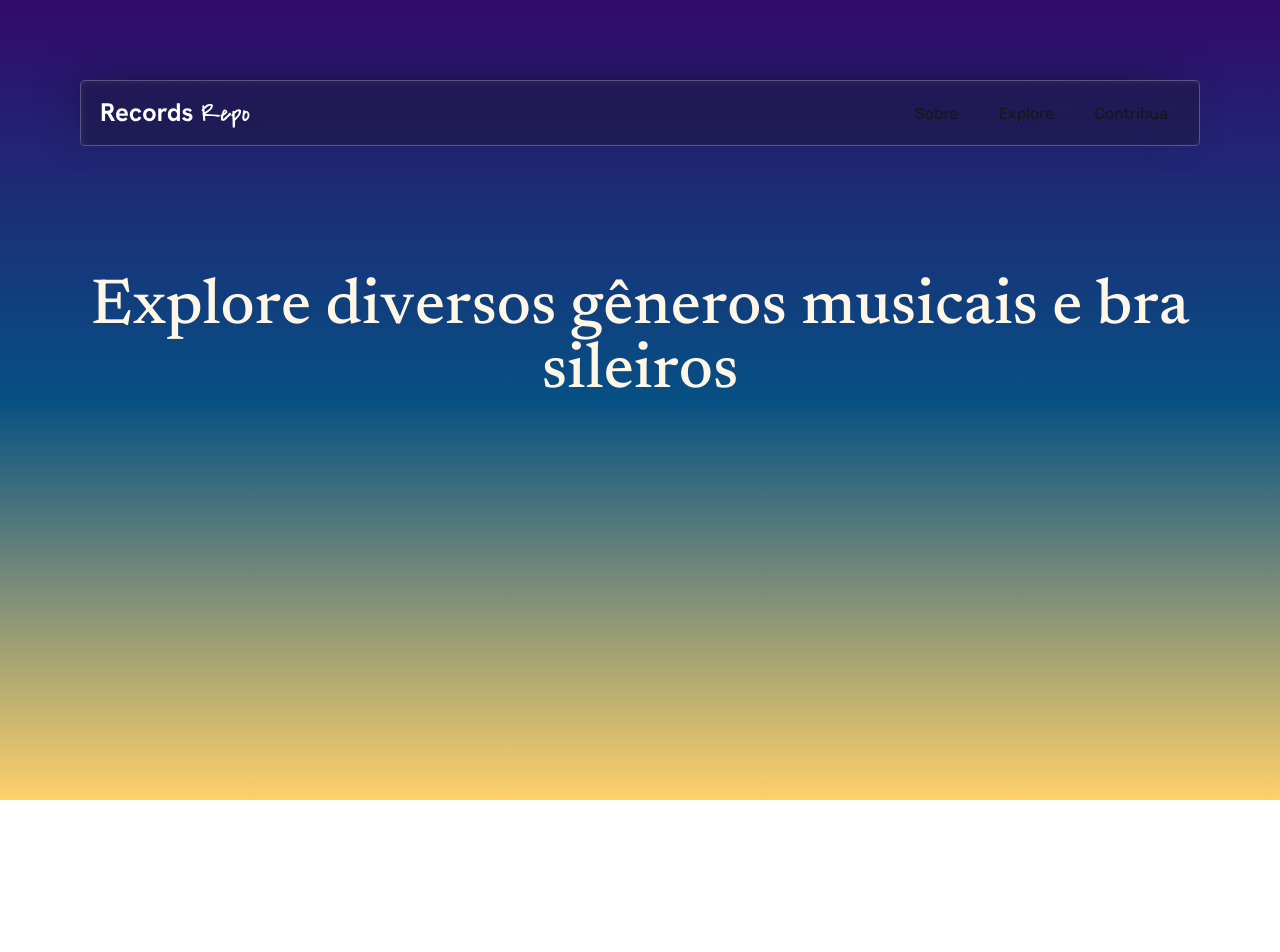
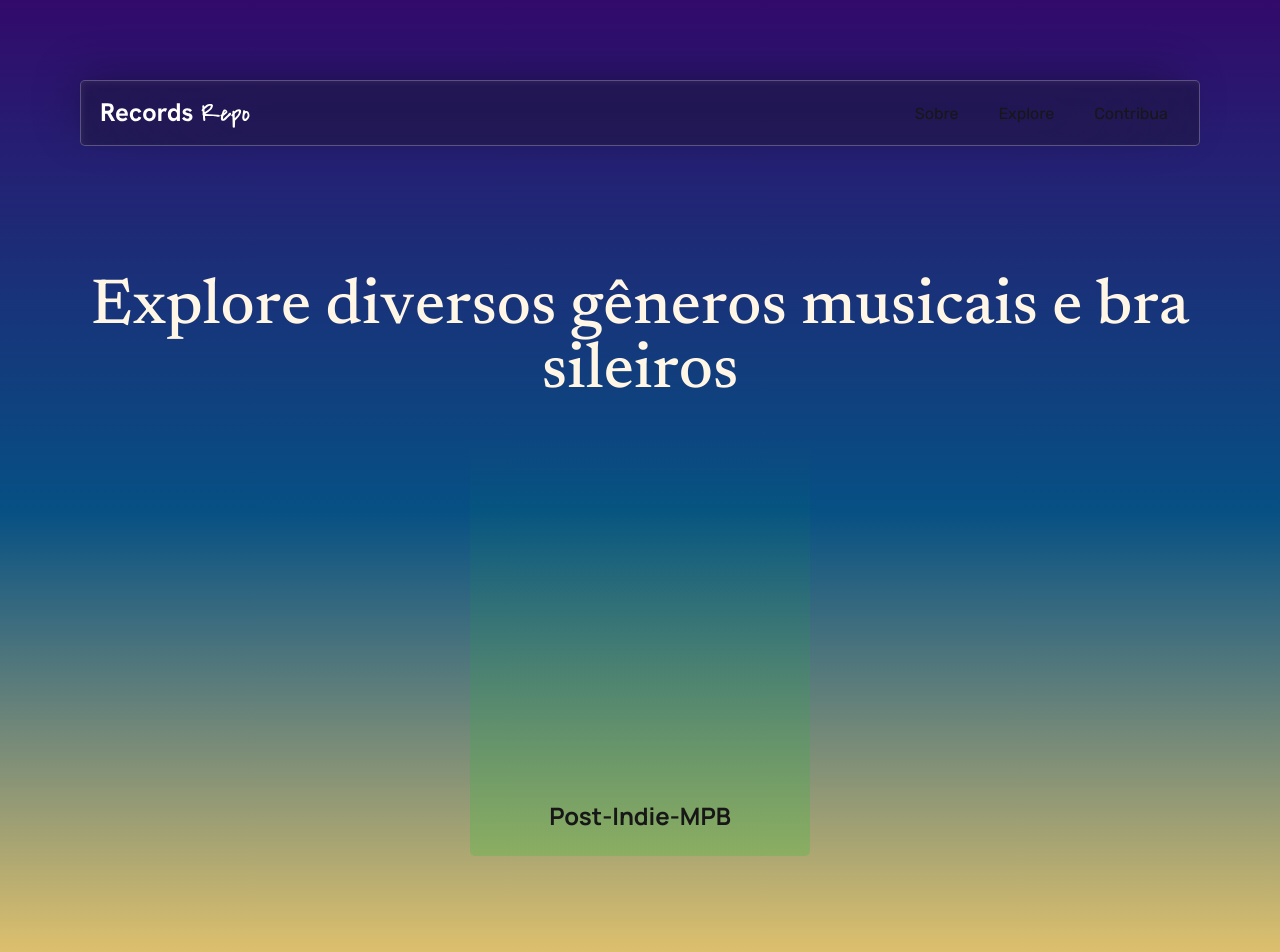
Before and after one commit to ingrydf12/RecordsRepo, a Next.js app: page / in a window 1280 px wide. Shown: the top 952 px of the page. Before the commit the page ends 800 px from the top, so only its background shows below. Built offline with nearby package versions, Linux system fonts and the light colour scheme.

Commit message:
wip: card genre landing

```diff
--- /dev/null
+++ b/src/app/components/CardGenreLanding.jsx
@@ -0,0 +1,13 @@
+import "../styles/CardGenreLanding.css";
+
+const CardGenreLanding = () => {
+    return (
+        <div className="card-genre-container">
+            <div className="halftone-genre-effect">
+                <h2 className="title-genre">Post-Indie-MPB</h2>
+            </div>
+        </div>
+    )
+}
+
+export default CardGenreLanding;
--- a/src/app/globals.css
+++ b/src/app/globals.css
@@ -1,4 +1,4 @@
-@import url('https://fonts.googleapis.com/css2?family=Newsreader:ital,opsz,wght@0,6..72,200..800;1,6..72,200..800&family=Rubik:ital,wght@0,300..900;1,300..900&display=swap');
+@import url('https://fonts.googleapis.com/css2?family=Manrope:wght@200..800&family=Newsreader:ital,opsz,wght@0,6..72,200..800;1,6..72,200..800&family=Rubik:ital,wght@0,300..900;1,300..900&display=swap');
 
 :root {
   --background: #ffffff;
--- /dev/null
+++ b/src/app/styles/CardGenreLanding.css
@@ -0,0 +1,17 @@
+.card-genre-container {
+  display: inline-flex;
+  height: 420px;
+  width: 340px;
+  padding: 1.5rem 0;
+  flex-direction: column;
+  justify-content: flex-end;
+  align-items: center;
+  flex-shrink: 0;
+  background: linear-gradient(
+    180deg,
+    rgba(0, 0, 0, 0) 0%,
+    rgba(0, 200, 30, 0.2) 100%
+  );
+  border-radius: 5px;
+  font-family: "Manrope", "sans-sarif";
+}
--- a/src/app/view/landing/Landing.jsx
+++ b/src/app/view/landing/Landing.jsx
@@ -1,6 +1,7 @@
 import SplitTextComp from "@/app/bits/splitText";
 import styles from "../../page.module.css";
 import HeaderHome from "@/app/components/LandingHeader";
+import CardGenreLanding from "@/app/components/CardGenreLanding";
 
 const Landing = () => {
   return (
@@ -20,6 +21,9 @@ const Landing = () => {
           rootMargin="-100px"
           textAlign="center"
         />
+
+
+        <CardGenreLanding />
       </main>
     </div>
   );
```
